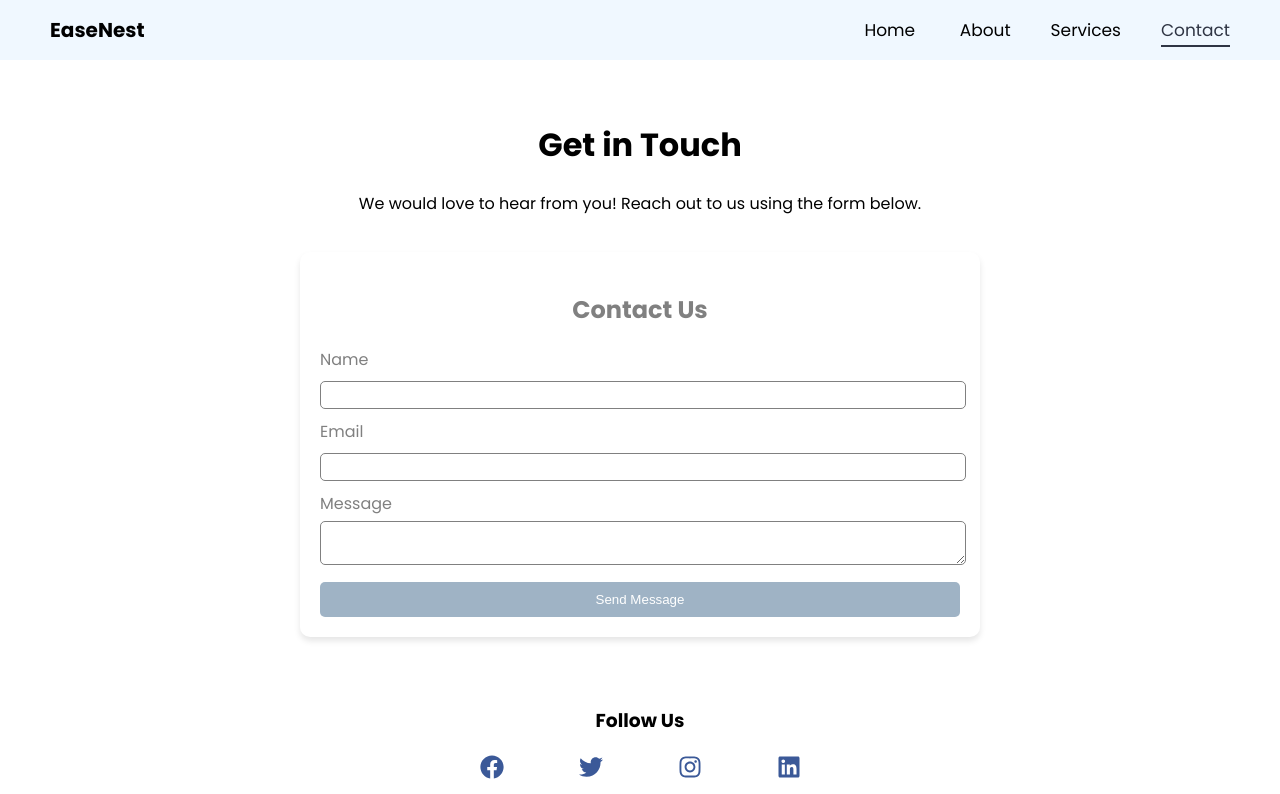
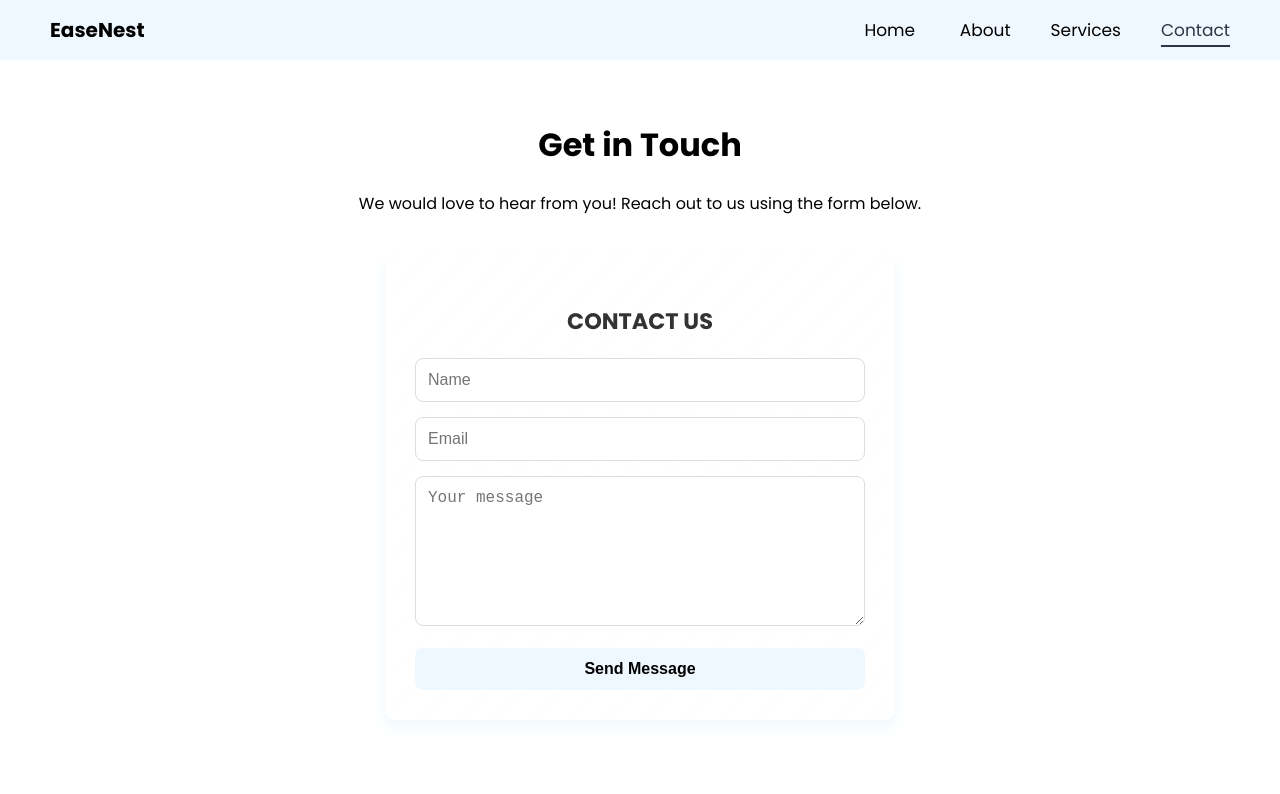
Before and after one commit to yuthmikagamage/EaseNest-Marketing-Website, a React (Vite) app: page /contact in a window 1280 px wide. Shown: the top 794 px of the page. Built offline with nearby package versions, Linux system fonts and the light colour scheme.

Commit message:
Add some style to About us and Contact Us pages

```diff
--- a/src/Pages/About/About.css
+++ b/src/Pages/About/About.css
@@ -37,8 +37,12 @@ body {
 }
 
 .teamSection p {
+  margin-left: 10%;
+  margin-right: 10%;
+  line-height: 1.5;
   font-size: 1.2rem;
   color: grey;
+  margin-top: 40px;
   margin-bottom: 40px;
 }
 
--- a/src/Pages/Contact/Contact.css
+++ b/src/Pages/Contact/Contact.css
@@ -23,12 +23,12 @@ body {
 }
 
 .contact-box {
-  background: white;
-  padding: 20px;
-  border-radius: 10px;
-  box-shadow: 0 4px 6px rgba(0, 0, 0, 0.1);
+  background: linear-gradient(135deg, rgba(255, 255, 255, 0.9), rgba(255, 255, 255, 0.8));
+  padding: 30px;
+  border-radius: 12px;
+  box-shadow: 0 8px 15px aliceblue;
   width: 100%;
-  max-width: 50%;
+  max-width: 450px;
   margin-bottom: 30px;
   opacity: 0;
   transform: scale(0.9);
@@ -37,51 +37,61 @@ body {
 
 .contact-title {
   text-align: center;
-  font-size: 24px;
-  color: gray;
+  font-size: 1.4rem;
+  font-weight: bold;
+  color: #333;
   margin-bottom: 20px;
-}
-
-.contact-form label {
-  display: block;
-  margin-bottom: 5px;
-  color: gray;
+  text-transform: uppercase;
 }
 
 .contact-form input,
 .contact-form textarea {
   width: 100%;
-  padding-bottom: 10px;
-  border: 1px solid gray;
-  border-radius: 5px;
-  margin-bottom: 10px;
+  padding: 12px;
+  border: 1px solid #ddd;
+  border-radius: 8px;
+  margin-bottom: 15px;
   outline: none;
-  transition: transform 0.2s ease-in-out, border-color 0.2s;
+  font-size: 16px;
+  transition: all 0.3s ease;
+  box-sizing: border-box;
 }
 
 .contact-form input:focus,
 .contact-form textarea:focus {
+  border-color: aliceblue;
+  box-shadow: 0 0 8px rgba(118, 153, 183, 0.5);
   transform: scale(1.05);
-  border-color: rgb(100, 100, 126);
-  animation: shake 0.4s ease-in-out;
 }
 
 .contact-button {
   width: 100%;
-  background: rgb(159, 179, 197);
-  color: white;
-  padding: 10px;
+  background: aliceblue;
+  color: rgb(0, 0, 0);
+  padding: 12px;
   border: none;
-  border-radius: 5px;
+  border-radius: 8px;
   cursor: pointer;
-  transition: ease 0.3s, transform 0.2s, box-shadow 0.2s ease-in-out;
+  font-size: 16px;
+  font-weight: bold;
+  transition: transform 0.3s ease, box-shadow 0.3s ease;
 }
 
 .contact-button:hover {
-  background: rgb(100, 100, 126);
-  transform: scale(1.05);
-  box-shadow: 0 4px 10px rgba(0, 0, 0, 0.1);
+  background: #ffffff;
+  box-shadow: 0 4px 12px rgba(0, 0, 0, 0.2);
 }
+
+.contact-button:active {
+  background: aliceblue;
+  transform: scale(1);
+}
+
+.contact-form textarea {
+  height: 150px;
+  resize: vertical;
+}
+
 
 .social-media {
   text-align: center;
--- a/src/Pages/Contact/Contact.jsx
+++ b/src/Pages/Contact/Contact.jsx
@@ -44,19 +44,16 @@ function Contact() {
         <p>We would love to hear from you! Reach out to us using the form below.</p>
       </div>
       <div className="contact-box">
-        <h2 className="contact-title">Contact Us</h2>
+        <p className="contact-title">Contact Us</p>
         <form ref={form} onSubmit={sendEmail} className="contact-form">
           <div>
-            <label>Name</label>
-            <input type="text" name="user_name" />
+            <input type="text" name="user_name" placeholder="Name"/>
           </div>
           <div>
-            <label>Email</label>
-            <input type="email" name="user_email" />
+            <input type="email" name="user_email" placeholder="Email" />
           </div>
           <div>
-            <label>Message</label>
-            <textarea name="message"></textarea>
+            <textarea name="message" placeholder="Your message"></textarea>
           </div>
           <button type="submit" className="contact-button">Send Message</button>
         </form>
```
